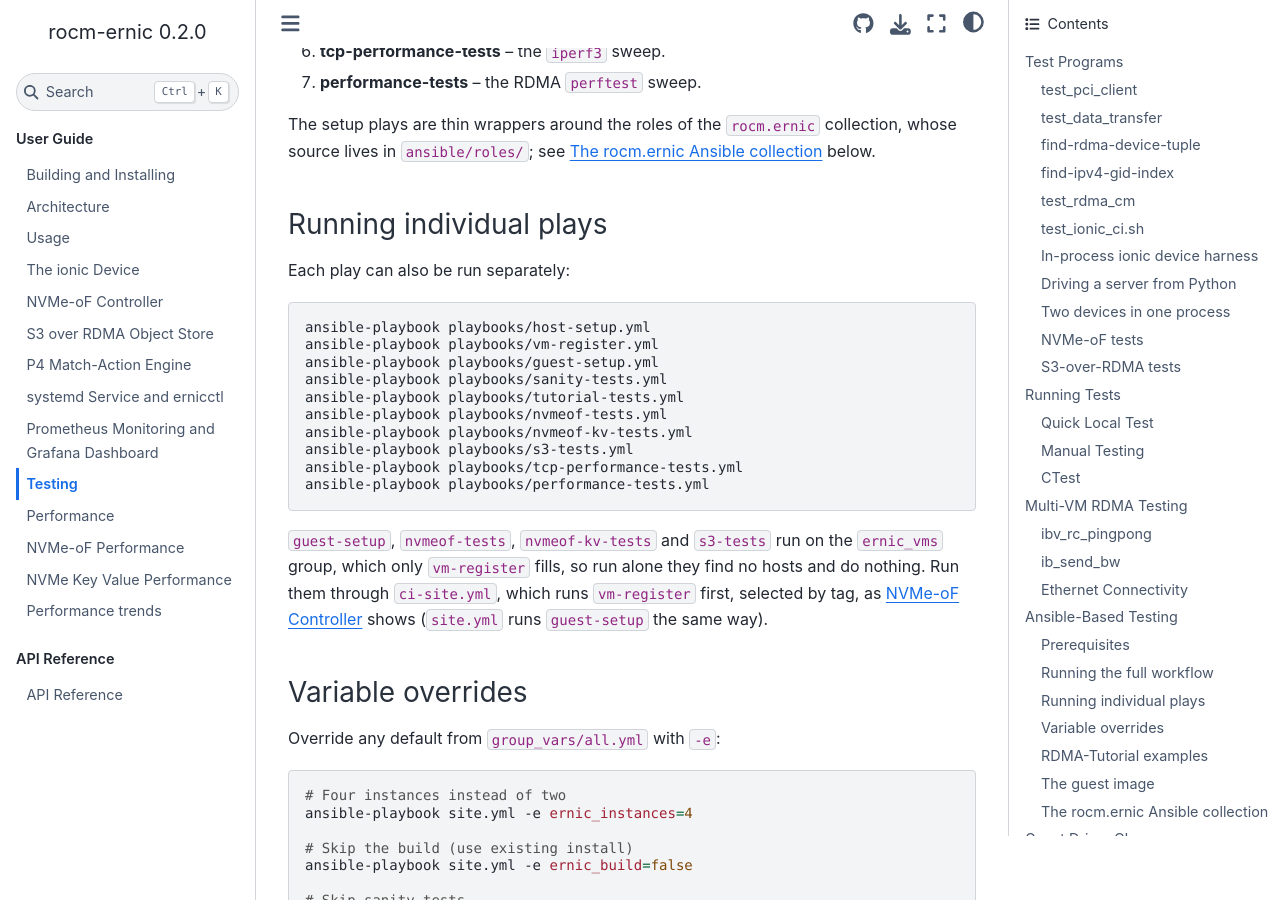
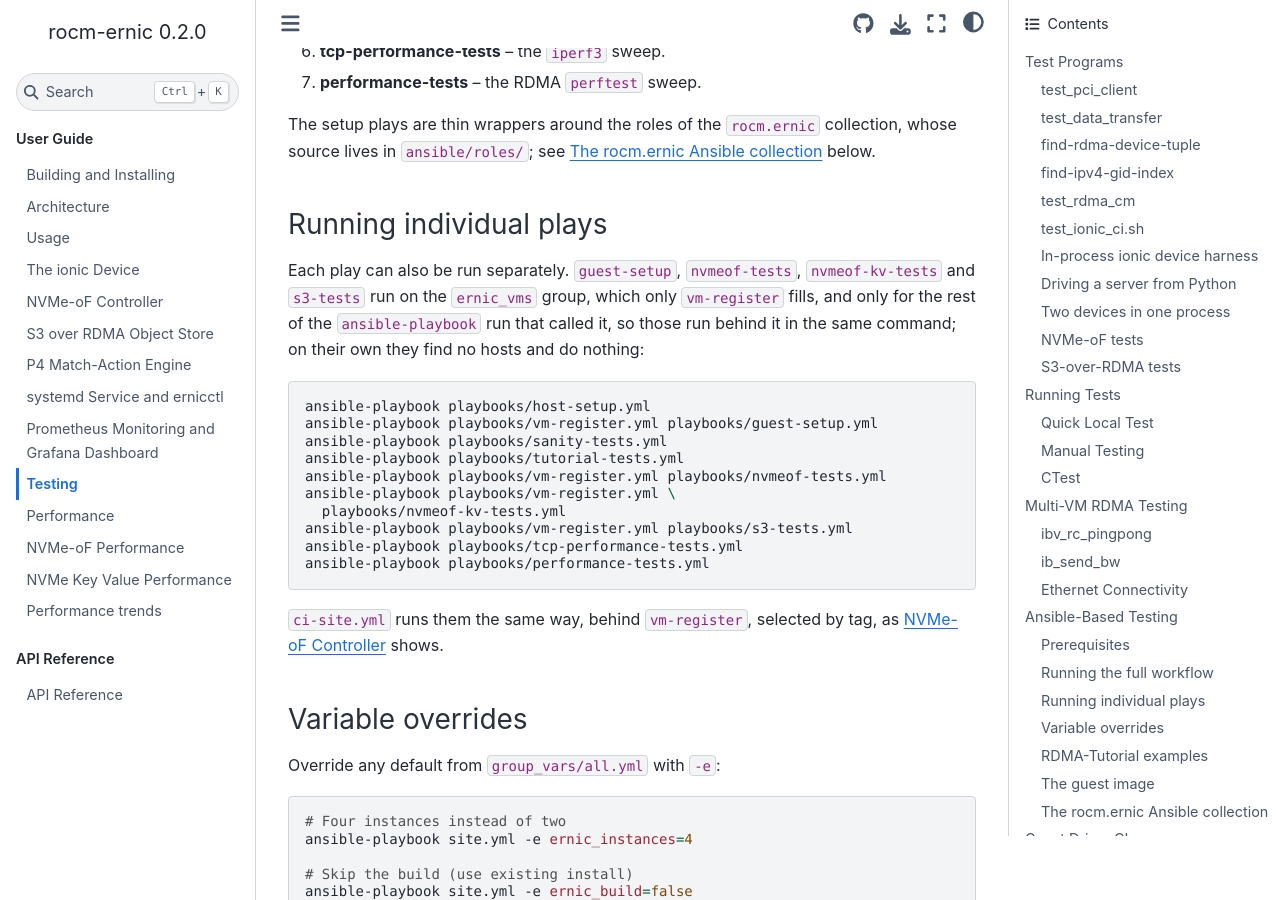
Before and after one commit to ROCm/rocm-ernic, a Sphinx documentation site: the page built from docs/testing.rst, in a window 1280 px wide and 900 px high, scrolled down 13956 px. Built offline with Sphinx 7.4.7 and the Sphinx Book theme 1.1.4, drawn with Linux system fonts in a browser that asks for light colours.

Commit message:
docs: correct RESET's MSI-X handling, the guest plays, and the default MAC (#582)
- architecture.rst: the RESET device command leaves the server's copy
  of the MSI-X table and PBA alone, as well as the config space and
  the P4 program; it still masks every ionic interrupt vector.
- testing.rst: run guest-setup, nvmeof-tests, nvmeof-kv-tests and
  s3-tests behind vm-register.yml in the same ansible-playbook, since
  ernic_vms exists only for the run that filled it.
- usage.rst: without --mac the guest sees 02:a0:d1:00:00:01, not
  72:6f:63:6d:2d:6e.

Co-authored-by: Claude <noreply@anthropic.com>

```diff
--- a/docs/testing.rst
+++ b/docs/testing.rst
@@ -715,27 +715,28 @@ The setup plays are thin wrappers around the roles of the
 Running individual plays
 ^^^^^^^^^^^^^^^^^^^^^^^^
 
-Each play can also be run separately:
+Each play can also be run separately. ``guest-setup``,
+``nvmeof-tests``, ``nvmeof-kv-tests`` and ``s3-tests`` run on
+the ``ernic_vms`` group, which only ``vm-register`` fills, and
+only for the rest of the ``ansible-playbook`` run that called
+it, so those run behind it in the same command; on their own
+they find no hosts and do nothing:
 
 .. code-block:: bash
 
    ansible-playbook playbooks/host-setup.yml
-   ansible-playbook playbooks/vm-register.yml
-   ansible-playbook playbooks/guest-setup.yml
+   ansible-playbook playbooks/vm-register.yml playbooks/guest-setup.yml
    ansible-playbook playbooks/sanity-tests.yml
    ansible-playbook playbooks/tutorial-tests.yml
-   ansible-playbook playbooks/nvmeof-tests.yml
-   ansible-playbook playbooks/nvmeof-kv-tests.yml
-   ansible-playbook playbooks/s3-tests.yml
+   ansible-playbook playbooks/vm-register.yml playbooks/nvmeof-tests.yml
+   ansible-playbook playbooks/vm-register.yml \
+     playbooks/nvmeof-kv-tests.yml
+   ansible-playbook playbooks/vm-register.yml playbooks/s3-tests.yml
    ansible-playbook playbooks/tcp-performance-tests.yml
    ansible-playbook playbooks/performance-tests.yml
 
-``guest-setup``, ``nvmeof-tests``, ``nvmeof-kv-tests`` and
-``s3-tests`` run on the ``ernic_vms`` group, which only
-``vm-register`` fills, so run alone they find no hosts and do
-nothing. Run them through ``ci-site.yml``, which runs
-``vm-register`` first, selected by tag, as :doc:`nvmeof`
-shows (``site.yml`` runs ``guest-setup`` the same way).
+``ci-site.yml`` runs them the same way, behind ``vm-register``,
+selected by tag, as :doc:`nvmeof` shows.
 
 Variable overrides
 ^^^^^^^^^^^^^^^^^^
--- a/docs/usage.rst
+++ b/docs/usage.rst
@@ -113,8 +113,8 @@ data path, ``--tap`` the Ethernet one. See :doc:`ionic` for
 the full picture.
 
 ``--mac XX:XX:XX:XX:XX:XX`` (short ``-m``) sets the MAC
-address the device reports. Without it every server reports
-``72:6f:63:6d:2d:6e``, so give each server on a shared
+address the device reports. Without it every server's guest
+sees ``02:a0:d1:00:00:01``, so give each server on a shared
 segment its own, as the service does (see :doc:`service`).
 The guest can change it, as on any NIC, until the next
 reset.
```
Also changed, not shown: docs/architecture.rst (+6 -3 lines).
